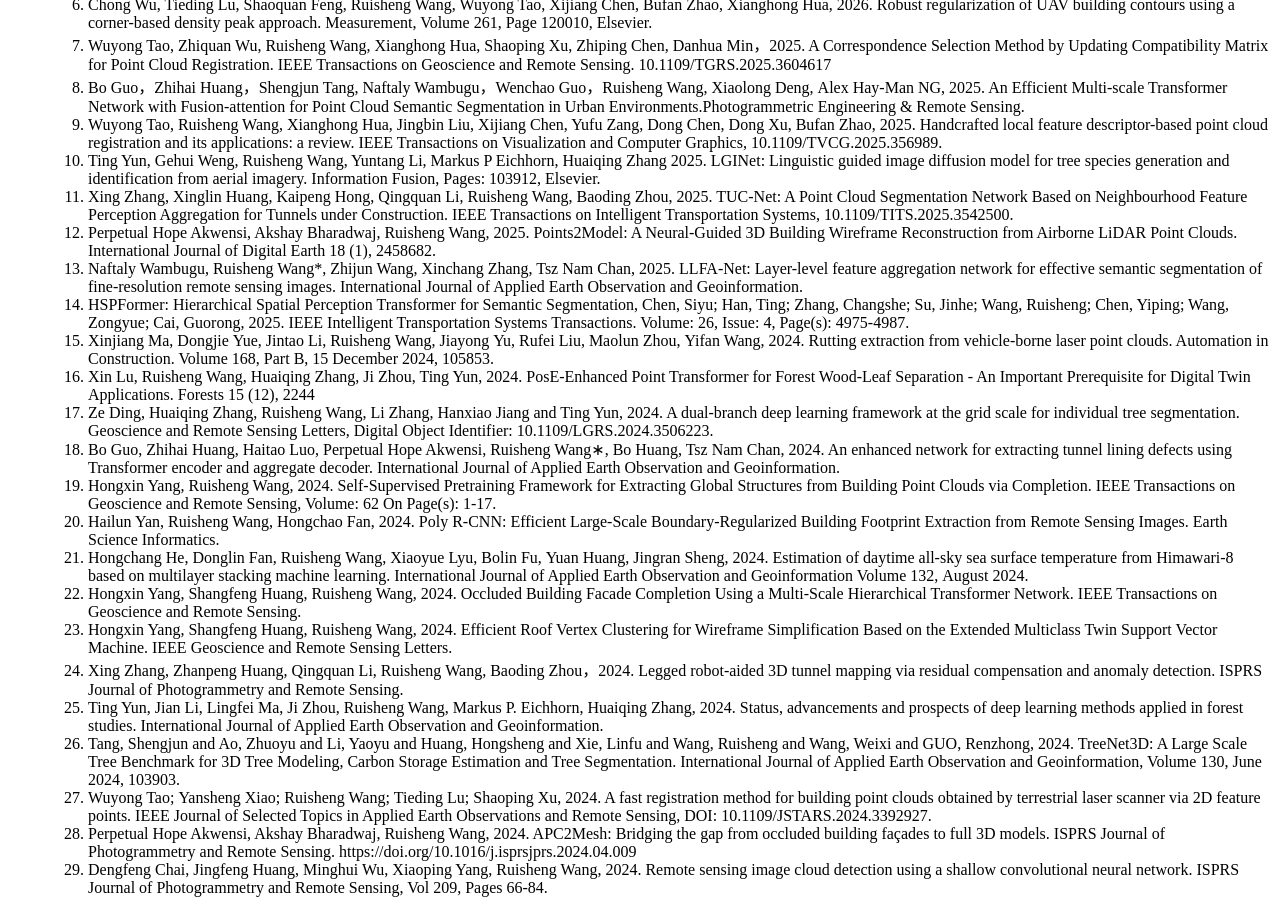
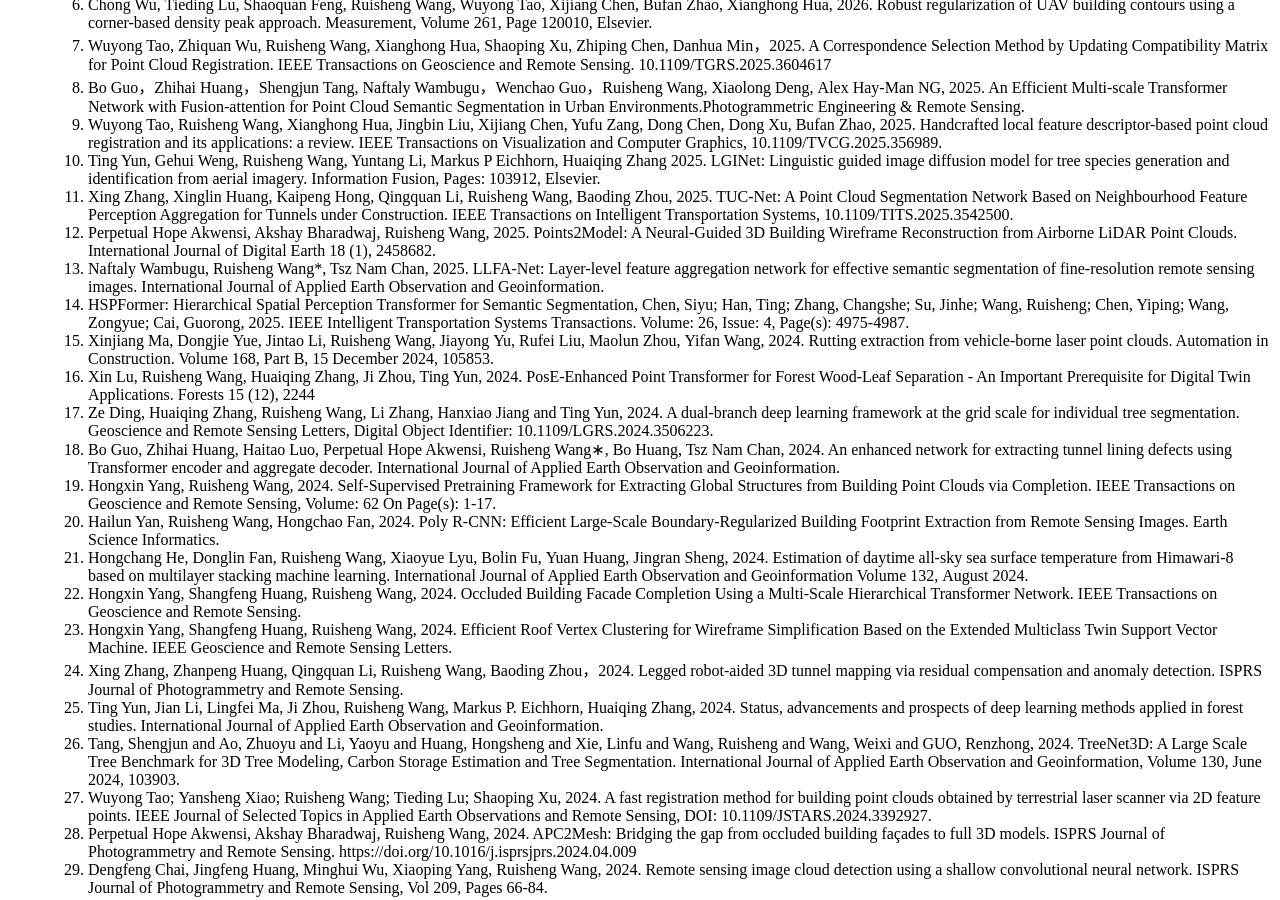
Before and after one commit to ruishengwang/ruishengwang.github.io, a Jekyll site: the page built from _pages/includes/publications.md, in a window 1280 px wide and 900 px high, scrolled down 810 px. Built offline with Jekyll 4.4.1, drawn with Linux system fonts in a browser that asks for light colours; our own code applies the rules of GitHub Pages for plain Markdown files.

Commit message:
Update publications.md

```diff
--- a/_pages/includes/publications.md
+++ b/_pages/includes/publications.md
@@ -18,7 +18,7 @@
 10. Ting Yun, Gehui Weng, Ruisheng Wang, Yuntang Li, Markus P Eichhorn, Huaiqing Zhang 2025. LGINet: Linguistic guided image diffusion model for tree species generation and identification from aerial imagery. Information Fusion, Pages: 103912, Elsevier.
 11. Xing Zhang, Xinglin Huang, Kaipeng Hong, Qingquan Li, Ruisheng Wang, Baoding Zhou, 2025. TUC-Net: A Point Cloud Segmentation Network Based on Neighbourhood Feature Perception Aggregation for Tunnels under Construction. IEEE Transactions on Intelligent Transportation Systems, 10.1109/TITS.2025.3542500.
 12. Perpetual Hope Akwensi, Akshay Bharadwaj, Ruisheng Wang, 2025. Points2Model: A Neural-Guided 3D Building Wireframe Reconstruction from Airborne LiDAR Point Clouds.  International Journal of Digital Earth 18 (1), 2458682.
-13. Naftaly Wambugu, Ruisheng Wang*, Zhijun Wang, Xinchang Zhang, Tsz Nam Chan, 2025. LLFA-Net: Layer-level feature aggregation network for effective semantic segmentation of fine-resolution remote sensing images. International Journal of Applied Earth Observation and Geoinformation.
+13. Naftaly Wambugu, Ruisheng Wang*, Tsz Nam Chan, 2025. LLFA-Net: Layer-level feature aggregation network for effective semantic segmentation of fine-resolution remote sensing images. International Journal of Applied Earth Observation and Geoinformation.
 14. HSPFormer: Hierarchical Spatial Perception Transformer for Semantic Segmentation, Chen, Siyu; Han, Ting; Zhang, Changshe; Su, Jinhe; Wang, Ruisheng; Chen, Yiping; Wang, Zongyue; Cai, Guorong, 2025. IEEE Intelligent Transportation Systems Transactions. Volume: 26, Issue: 4, Page(s): 4975-4987.
 15. Xinjiang Ma, Dongjie Yue, Jintao Li, Ruisheng Wang, Jiayong Yu, Rufei Liu, Maolun Zhou, Yifan Wang, 2024. Rutting extraction from vehicle-borne laser point clouds. Automation in Construction. Volume 168, Part B, 15 December 2024, 105853.
 16. Xin Lu, Ruisheng Wang, Huaiqing Zhang, Ji Zhou, Ting Yun, 2024. PosE-Enhanced Point Transformer for Forest Wood-Leaf Separation - An Important Prerequisite for Digital Twin Applications. Forests 15 (12), 2244
```
